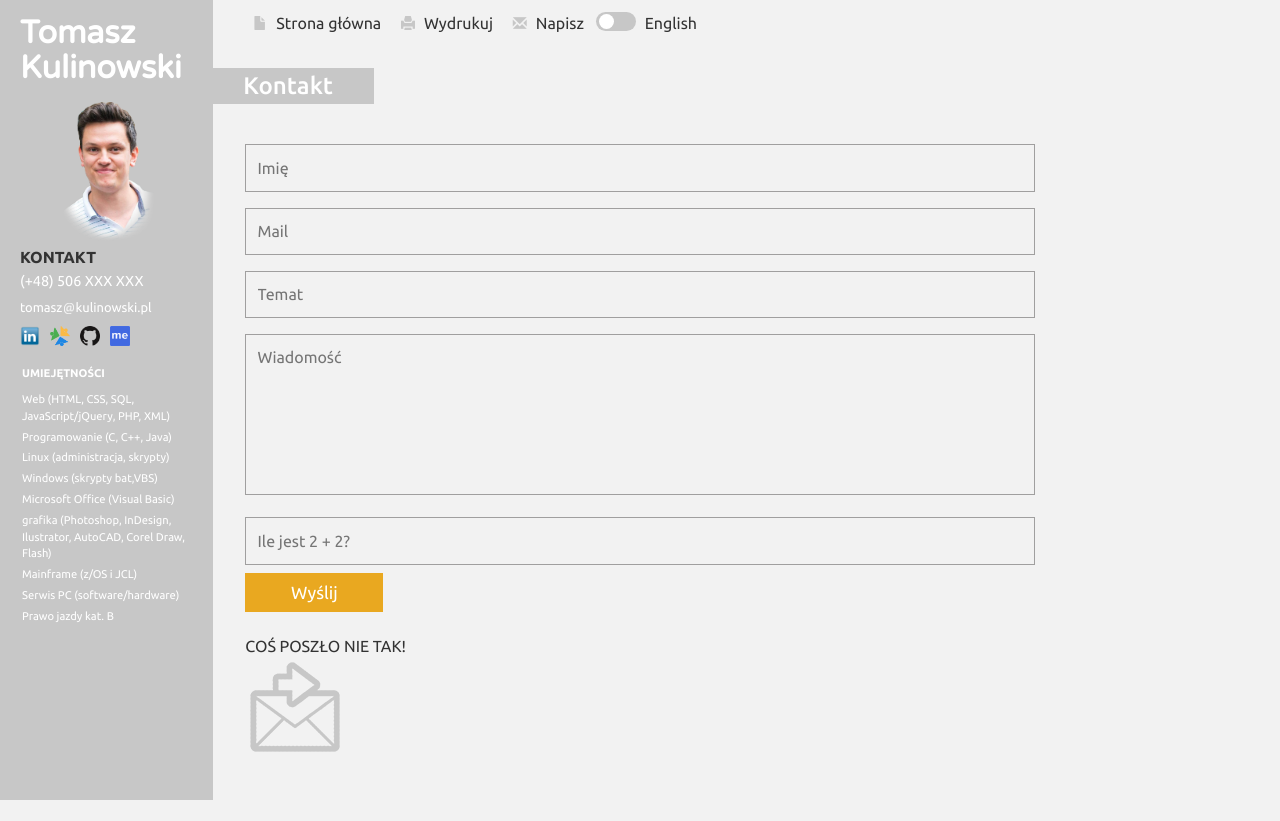
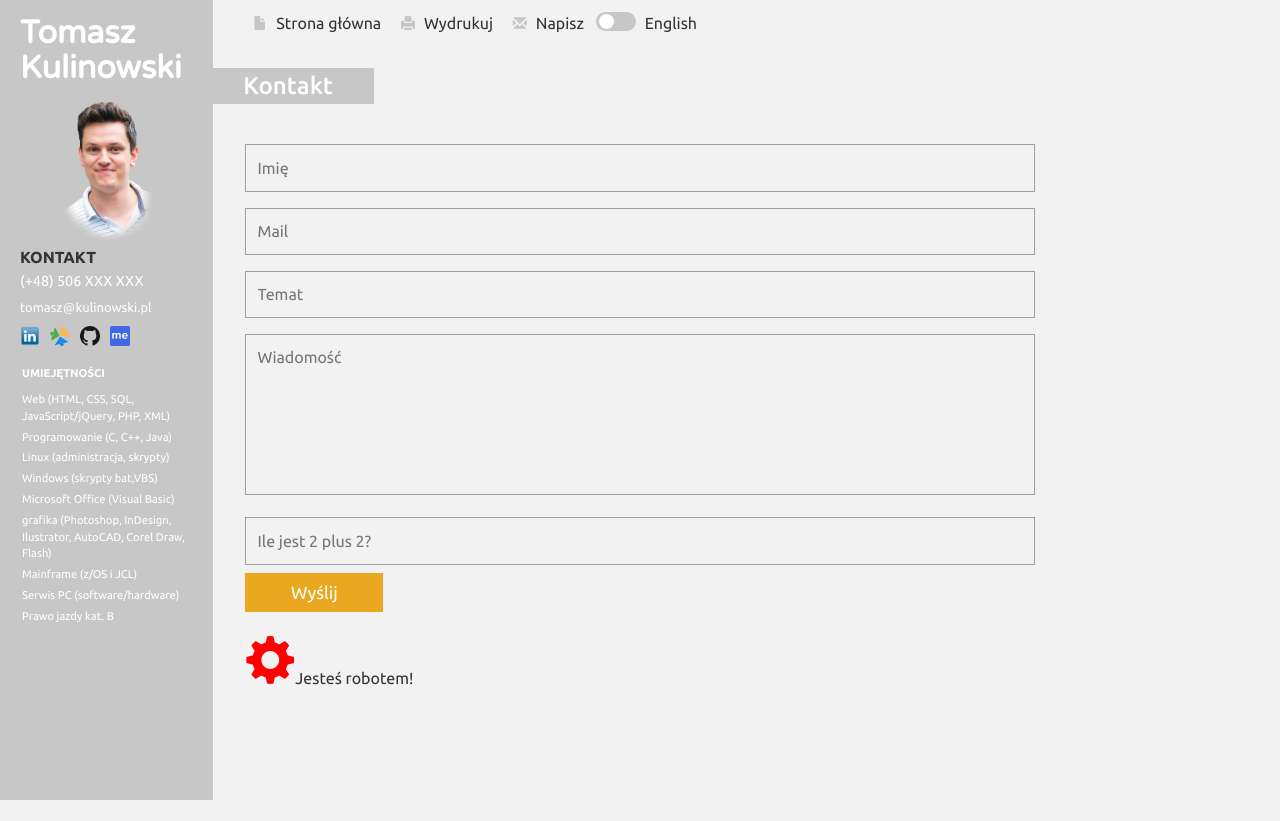
Before and after one commit to diabollo1/cv, a PHP site: page /contact.php?wyslane=zly_numerek in a window 1280 px wide. After the commit the page ends 800 px from the top, so only its background shows below. Run offline with PHP 8.4, Linux system fonts and the light colour scheme.

Commit message:
Dodanie zabezpieczenia przeciwko robotom rozsyłającym spam

```diff
--- a/contact.php
+++ b/contact.php
@@ -23,9 +23,9 @@
 				<input type="text" name="subject" placeholder="Temat" required>
 				<textarea cols="77" rows="6" name="textarea" placeholder="Wiadomość" required></textarea>
 
-				<input type="hidden" name="valid_pierwsza_cyfra" value="2">
+				<input type="hidden" name="valid_pierwsza_cyfra" value="1">
 				<input type="hidden" name="valid_druga_cyfra" value="2">
-				<input type="text" name="valid_wynik" placeholder="Ile jest 2 + 2?" pattern="[0-9]{1}" required>
+				<input type="text" name="valid_wynik" placeholder='Ile jest 2 plus 2?' pattern="[0-9]{1}" required>
 
 				<div class="send">
 					<input type="submit" value="Wyślij">
@@ -37,19 +37,29 @@
 						switch($_GET['wyslane'])
 						{
 							case "poszlo":
-								echo 'MAIL ZOSTAŁ WYSŁANY!';
+								echo '<span class="glyphicon glyphicon-ok-circle glyphicon-big"></span>';
+								echo 'Mail został wysłany!';
+								break;
+
+							case "blad":
+								echo '<span class="glyphicon glyphicon-remove-circle glyphicon-big"></span>';
+								echo 'Źle uzupełniony formularz!';
+								break;
+
+							case "zly_numerek":
+								echo '<span class="glyphicon glyphicon-cog glyphicon-big"></span>';
+								echo 'Jesteś robotem!';
 								break;
 
 							case "blad_calkowity":
-								echo 'MAIL NIE ZOSTAŁ WYSŁANY!';
+								echo '<span class="glyphicon glyphicon-remove-circle glyphicon-big"></span>';
+								echo 'Mail nie został wysłany!';
 								break;
 
 							default:
-								echo 'COŚ POSZŁO NIE TAK!';
+								echo '<span class="glyphicon glyphicon-question-sign glyphicon-big"></span>';
+								echo 'Coś poszło nie tak!';
 						}
-
-						echo '<br>';
-						echo '<img id="email_send_2" src="images/email_send3.png" alt=""/>';
 					}
 				?>
 			</form>
--- a/css/moje.css
+++ b/css/moje.css
@@ -205,6 +205,22 @@ div.address {
   -webkit-appearance: none;
 }
 
+.glyphicon-big
+{
+  font-size: 50px;
+	color: #c7c7c7;
+}
+
+.glyphicon-ok-circle
+{
+	color: rgb(11,102,35);
+}
+
+.glyphicon-remove-circle, .glyphicon-cog
+{
+	color: rgb(255,0,0);
+}
+
 /*----------------------------------------------------------------------------------*/
 
 @media (max-width: 1024px)
```
Also changed, not shown: send_mail.php (+28 -10 lines).
